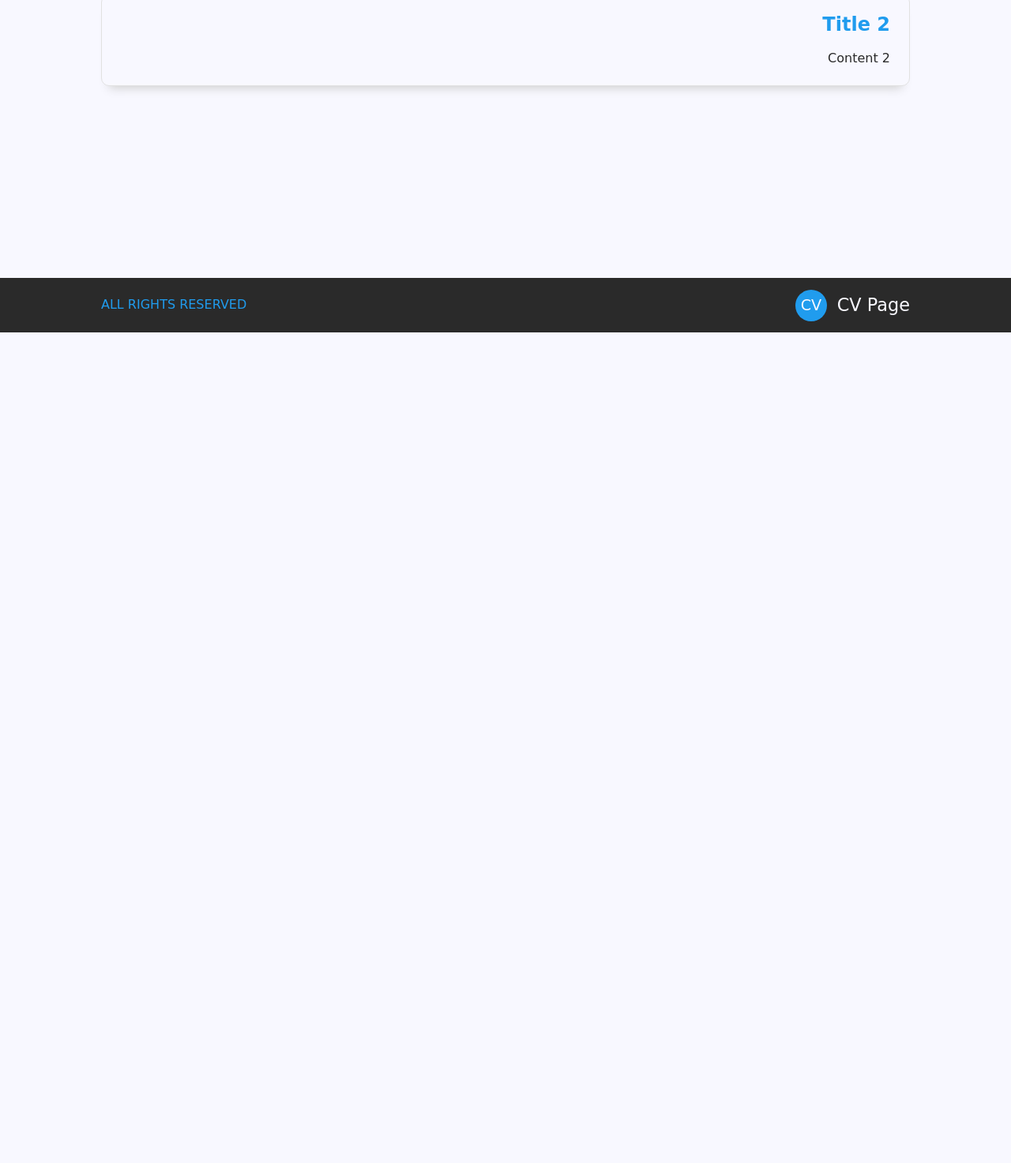
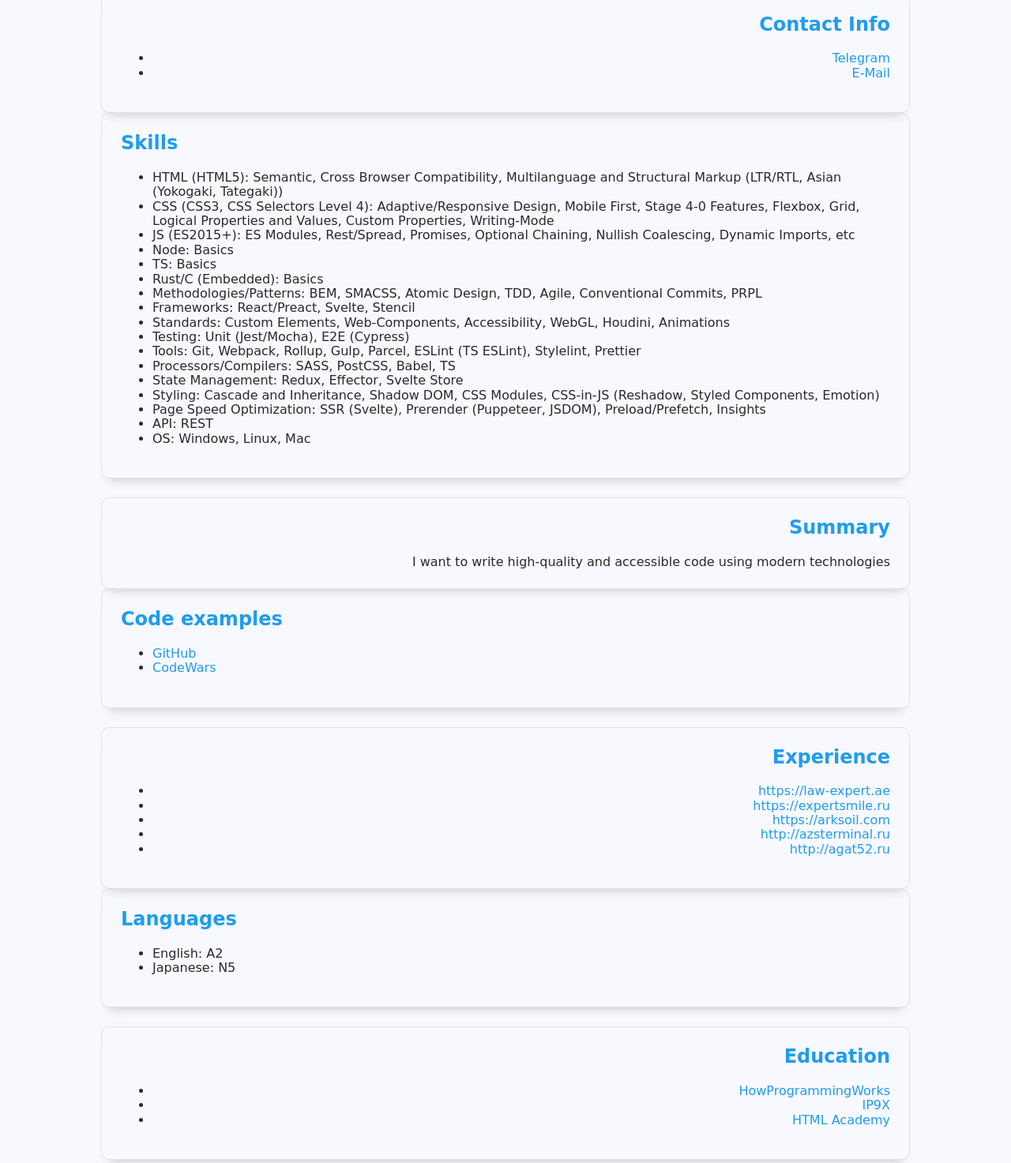
Before and after one commit to newbornfrontender/rsschool-cv, a website with bundled scripts: page index.html in a window 1280 px wide. Shown: the part 379-1852 px from the top of the page at 79% size. Before the commit the page ends 800 px from the top, so only its background shows below. Built offline with nearby package versions, Linux system fonts and the light colour scheme; a web font is replaced by a local one.

Commit message:
feat: add content

```diff
--- a/index.html
+++ b/index.html
@@ -61,15 +61,182 @@
         <h1>CV</h1>
 
         <titled-section>
-          <h2 slot="title">Title 1</h2>
+          <h2 slot="title">Name</h2>
 
-          <p>Content 1</p>
+          <p>Sergey Mirasov</p>
         </titled-section>
 
         <titled-section>
-          <h2 slot="title">Title 2</h2>
+          <h2 slot="title">Contact Info</h2>
 
-          <p>Content 2</p>
+          <ul>
+            <li>
+              <a
+                class="link"
+                href="https://t.me/newbornfrontender"
+                target="_blank"
+                >Telegram</a
+              >
+            </li>
+            <li>
+              <a class="link" href="mailto:newbornfrontender@gmail.com"
+                >E-Mail</a
+              >
+            </li>
+          </ul>
+        </titled-section>
+
+        <titled-section>
+          <h2 slot="title">Skills</h2>
+
+          <ul>
+            <li>
+              HTML (HTML5): Semantic, Cross Browser Compatibility, Multilanguage
+              and Structural Markup (LTR/RTL, Asian (Yokogaki, Tategaki))
+            </li>
+            <li>
+              CSS (CSS3, CSS Selectors Level 4): Adaptive/Responsive Design,
+              Mobile First, Stage 4-0 Features, Flexbox, Grid, Logical
+              Properties and Values, Custom Properties, Writing-Mode
+            </li>
+            <li>
+              JS (ES2015+): ES Modules, Rest/Spread, Promises, Optional
+              Chaining, Nullish Coalescing, Dynamic Imports, etc
+            </li>
+            <li>Node: Basics</li>
+            <li>TS: Basics</li>
+            <li>Rust/C (Embedded): Basics</li>
+            <li>
+              Methodologies/Patterns: BEM, SMACSS, Atomic Design, TDD, Agile,
+              Conventional Commits, PRPL
+            </li>
+            <li>Frameworks: React/Preact, Svelte, Stencil</li>
+            <li>
+              Standards: Custom Elements, Web-Components, Accessibility, WebGL,
+              Houdini, Animations
+            </li>
+            <li>Testing: Unit (Jest/Mocha), E2E (Cypress)</li>
+            <li>
+              Tools: Git, Webpack, Rollup, Gulp, Parcel, ESLint (TS ESLint),
+              Stylelint, Prettier
+            </li>
+            <li>Processors/Compilers: SASS, PostCSS, Babel, TS</li>
+            <li>State Management: Redux, Effector, Svelte Store</li>
+            <li>
+              Styling: Cascade and Inheritance, Shadow DOM, CSS Modules,
+              CSS-in-JS (Reshadow, Styled Components, Emotion)
+            </li>
+            <li>
+              Page Speed Optimization: SSR (Svelte), Prerender (Puppeteer,
+              JSDOM), Preload/Prefetch, Insights
+            </li>
+            <li>API: REST</li>
+            <li>OS: Windows, Linux, Mac</li>
+          </ul>
+        </titled-section>
+
+        <titled-section>
+          <h2 slot="title">Summary</h2>
+
+          <p>
+            I want to write high-quality and accessible code using modern
+            technologies
+          </p>
+        </titled-section>
+
+        <titled-section>
+          <h2 slot="title">Code examples</h2>
+
+          <ul>
+            <li>
+              <a
+                class="link"
+                href="https://github.com/newbornfrontender?tab=repositories"
+                target="_blank"
+                >GitHub</a
+              >
+            </li>
+            <li>
+              <a
+                class="link"
+                href="https://www.codewars.com/users/newbornfrontender"
+                target="_blank"
+                >CodeWars</a
+              >
+            </li>
+          </ul>
+        </titled-section>
+
+        <titled-section>
+          <h2 slot="title">Experience</h2>
+
+          <ul>
+            <li>
+              <a class="link" href="https://law-expert.ae" target="_blank"
+                >https://law-expert.ae</a
+              >
+            </li>
+            <li>
+              <a class="link" href="https://expertsmile.ru" target="_blank"
+                >https://expertsmile.ru</a
+              >
+            </li>
+            <li>
+              <a class="link" href="https://arksoil.com" target="_blank"
+                >https://arksoil.com</a
+              >
+            </li>
+            <li>
+              <a class="link" href="http://azsterminal.ru " target="_blank"
+                >http://azsterminal.ru
+              </a>
+            </li>
+            <li>
+              <a class="link" href="http://agat52.ru" target="_blank"
+                >http://agat52.ru</a
+              >
+            </li>
+          </ul>
+        </titled-section>
+
+        <titled-section>
+          <h2 slot="title">Languages</h2>
+
+          <ul>
+            <li>English: A2</li>
+            <li>Japanese: N5</li>
+          </ul>
+        </titled-section>
+
+        <titled-section>
+          <h2 slot="title">Education</h2>
+
+          <ul>
+            <li>
+              <a
+                class="link"
+                href="https://github.com/HowProgrammingWorks"
+                target="_blank"
+                >HowProgrammingWorks</a
+              >
+            </li>
+            <li>
+              <a
+                class="link"
+                href="https://github.com/HowProgrammingWorks/Index"
+                target="_blank"
+                >IP9X</a
+              >
+            </li>
+            <li>
+              <a
+                class="link"
+                href="https://htmlacademy.ru/profile/id518007"
+                target="_blank"
+                >HTML Academy</a
+              >
+            </li>
+          </ul>
         </titled-section>
       </div>
     </main>
```
